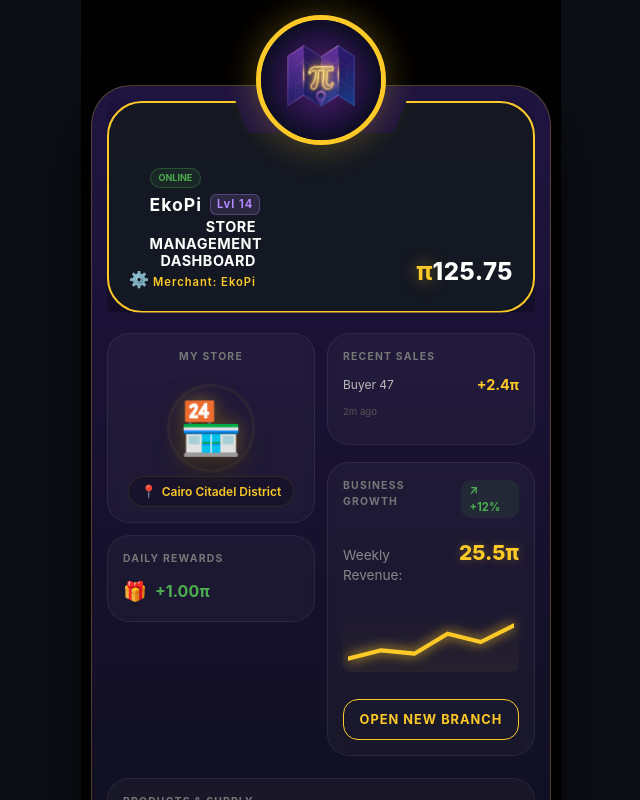
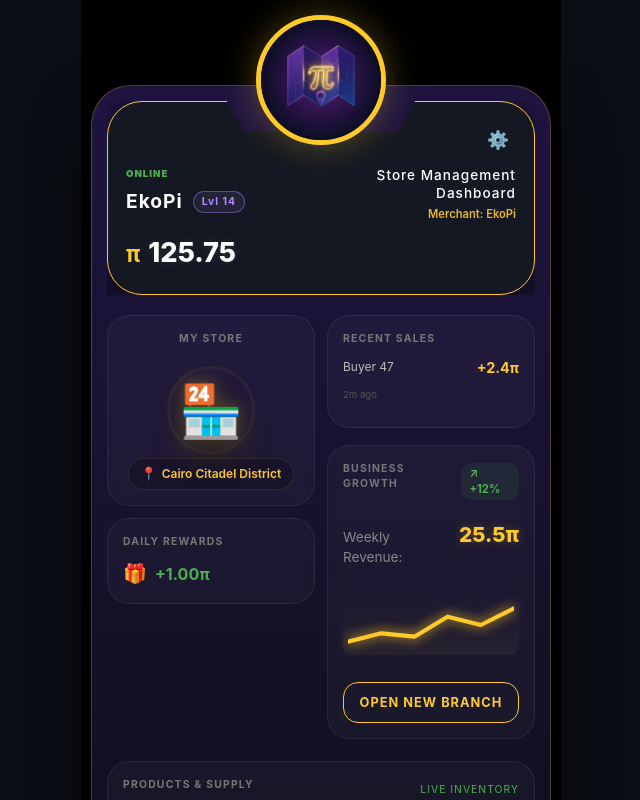
Before and after one commit to Maplypi-Official/maplypi-frontend, a React (Vite) app: page / in a window 1280 px wide. Shown: the top 800 px of the page, without its empty margins (319-959 px from the left). Built offline with nearby package versions, Linux system fonts and the light colour scheme; no server answers.

Commit message:
Update Header.css

```diff
--- a/src/components/Header/Header.css
+++ b/src/components/Header/Header.css
@@ -1,99 +1,117 @@
 .ts-header {
   background: var(--panel-bg);
-  border: 2px solid var(--digital-gold);
+  border: 1.5px solid var(--digital-gold);
   border-radius: 35px;
-  /* padding علوي كبير (65px) لضمان أن النصوص تبدأ تحت منطقة اللوجو */
-  padding: 65px 20px 20px 20px;
+  padding: 65px 18px 20px 18px;
   display: flex;
-  justify-content: space-between;
-  align-items: flex-end; /* محاذاة النصوص لأسفل الهيدر */
+  flex-direction: column;
   position: relative;
-  /* الفتحة الهندسية: تم ضبطها لتناسب قطر اللوجو (130px) */
+  /* الفتحة الهندسية المحدثة لتكون أكثر دقة وانحناءً */
   clip-path: polygon(
     0% 0%,
-    30% 0%,
-    33% 15%,
-    67% 15%,
-    70% 0%,
+    28% 0%,
+    32% 16%,
+    68% 16%,
+    72% 0%,
     100% 0%,
     100% 100%,
     0% 100%
   );
-  box-shadow: 0 15px 35px rgba(0,0,0,0.5);
+  box-shadow: 0 15px 40px rgba(0,0,0,0.6);
 }
 
-/* معلومات المستخدم */
+/* أيقونة الترس (Settings Gear) */
+.header-settings-gear {
+  position: absolute;
+  top: 25px;
+  right: 25px;
+  color: #666;
+  font-size: 1.1rem;
+  cursor: pointer;
+  transition: transform 0.3s ease;
+}
+
+.header-settings-gear:hover {
+  transform: rotate(90deg);
+  color: var(--digital-gold);
+}
+
+.header-top-row {
+  display: flex;
+  justify-content: space-between;
+  align-items: flex-start;
+  width: 100%;
+}
+
 .user-meta {
   display: flex;
   flex-direction: column;
-  gap: 4px;
+  gap: 6px;
+  text-align: left;
 }
 
 .status-badge {
-  background: rgba(76, 175, 80, 0.1);
-  color: #4caf50;
-  font-size: 9px;
-  font-weight: bold;
-  padding: 2px 8px;
-  border-radius: 20px;
-  border: 1px solid rgba(76, 175, 80, 0.3);
-  width: fit-content;
+  color: #4caf50; /* نص ONLINE باللون الأخضر */
+  font-size: 0.6rem;
+  font-weight: 900;
+  letter-spacing: 1px;
   text-transform: uppercase;
 }
 
 .user-name-display {
   margin: 0;
-  font-size: 1.1rem;
+  font-size: 1.2rem;
   color: #fff;
   display: flex;
   align-items: center;
-  gap: 8px;
+  gap: 10px;
 }
 
+/* Badge المستوى الأرجواني */
 .lvl-tag {
-  background: rgba(179, 136, 255, 0.15);
+  background: rgba(179, 136, 255, 0.1);
   color: var(--neon-purple);
-  font-size: 0.7rem;
-  padding: 1px 6px;
-  border-radius: 6px;
-  border: 1px solid rgba(179, 136, 255, 0.3);
+  font-size: 0.65rem;
+  padding: 2px 8px;
+  border-radius: 12px;
+  border: 1px solid rgba(179, 136, 255, 0.4);
+  font-weight: bold;
 }
 
-/* حاوية الرصيد الذهبي */
-.balance-container-header {
+/* الرصيد الممركز */
+.balance-section-center {
   display: flex;
   align-items: center;
-  gap: 6px;
-  margin-top: 5px;
+  justify-content: flex-start;
+  gap: 8px;
+  margin-top: 10px;
 }
 
 .pi-icon-gold {
   color: var(--digital-gold);
-  font-size: 1.6rem;
+  font-size: 1.4rem;
   font-weight: bold;
-  filter: drop-shadow(0 0 8px rgba(255, 202, 40, 0.5));
 }
 
 .balance-amount {
-  font-size: 1.5rem;
+  font-size: 1.7rem;
   font-weight: 800;
   color: #fff;
-  letter-spacing: 0.5px;
+  text-shadow: 0 0 10px rgba(255,255,255,0.1);
 }
 
-/* العنوان جهة اليمين */
+/* العنوان والمحاذاة لليمين */
 .header-title-container {
   text-align: right;
-  max-width: 40%;
+  max-width: 50%;
 }
 
 .dashboard-main-title {
   margin: 0;
-  font-size: 0.9rem;
+  font-size: 0.85rem;
   color: #fff;
-  line-height: 1.2;
-  text-transform: uppercase;
-  letter-spacing: 0.5px;
+  font-weight: 500;
+  line-height: 1.3;
 }
 
 .merchant-name-tag {
@@ -101,5 +119,5 @@
   font-size: 0.7rem;
   margin: 4px 0 0 0;
   font-weight: 600;
-  letter-spacing: 1px;
+  opacity: 0.9;
 }
```
